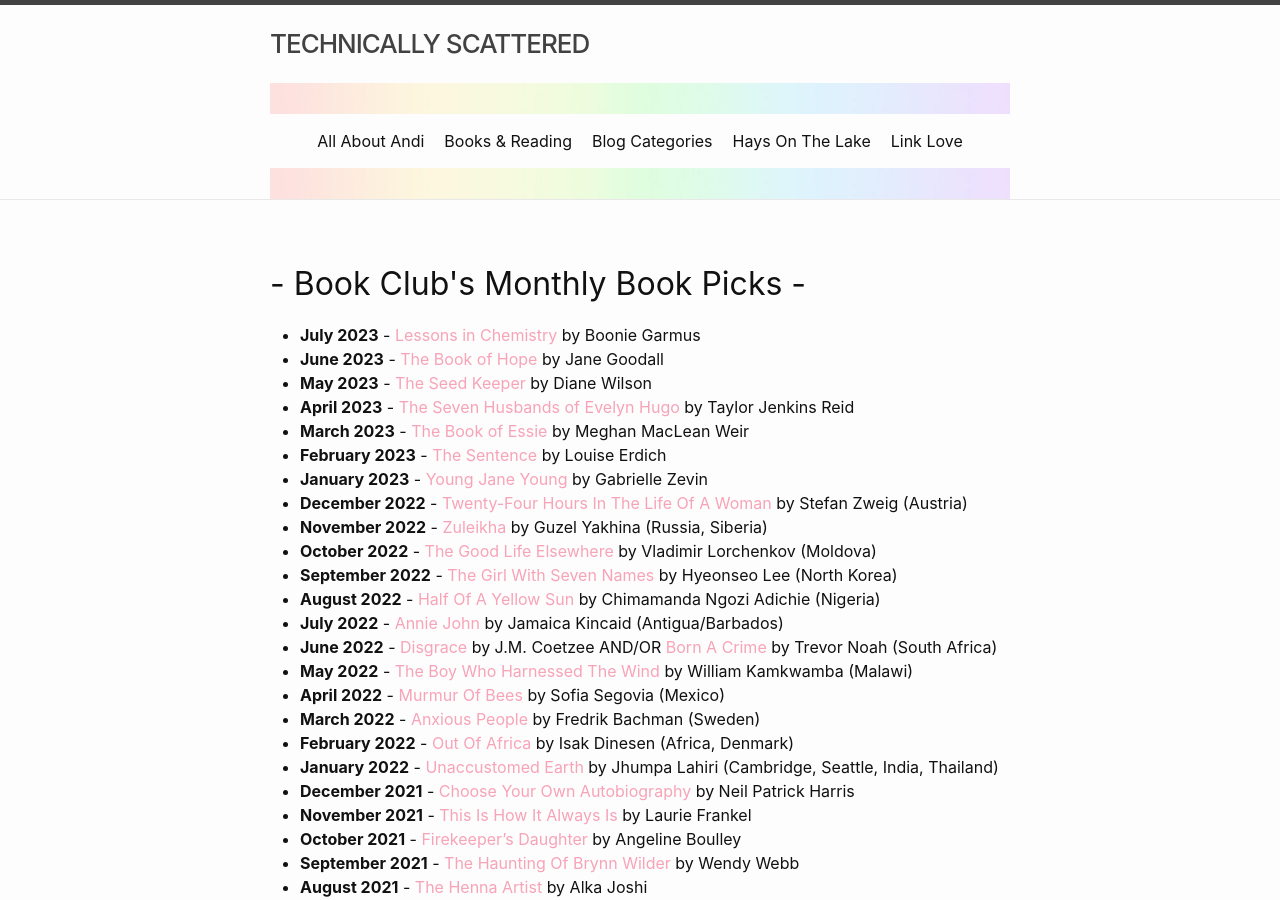
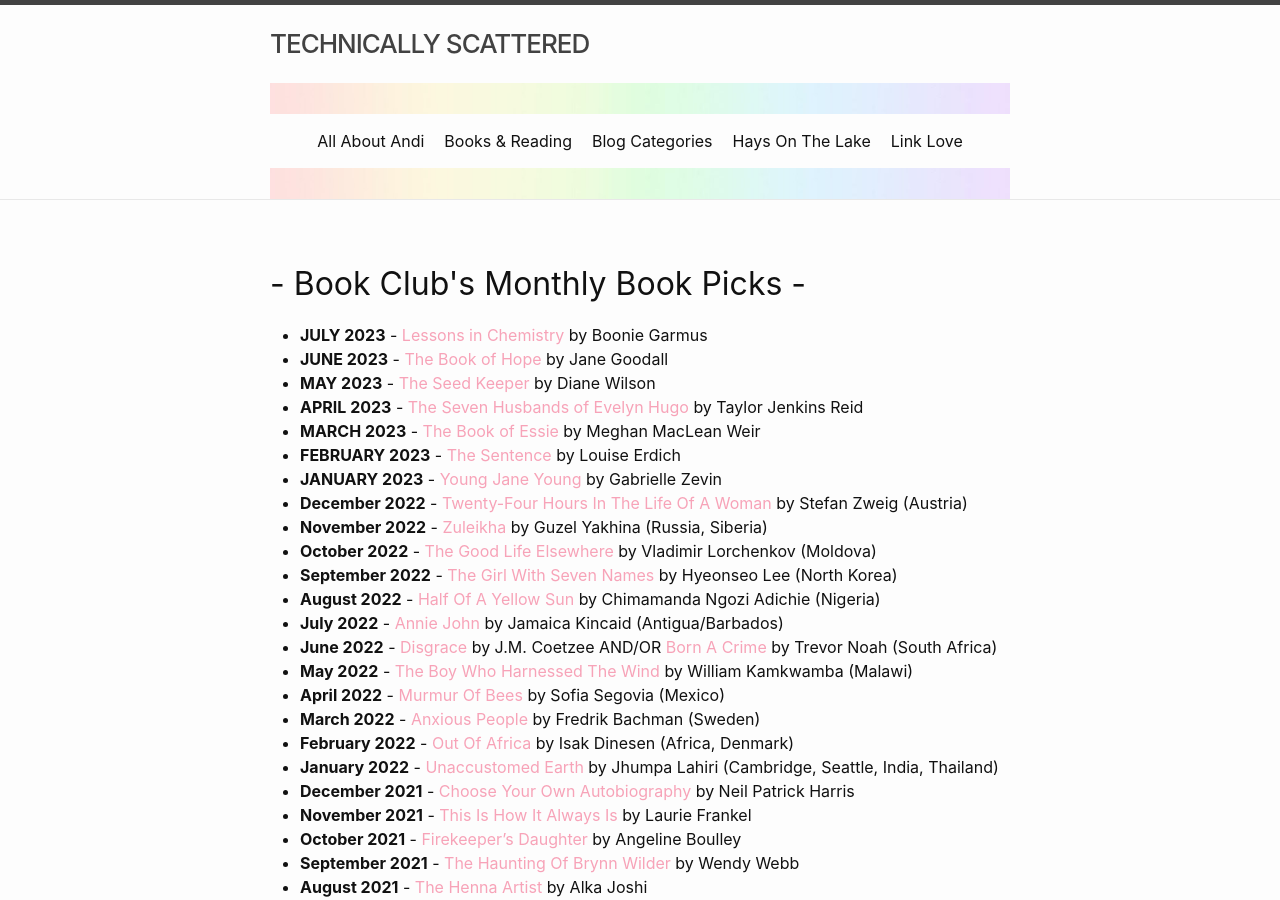
Before and after one commit to minihays/minihays.github.io, a Jekyll site: the page built from bookclub/booksread.markdown, in a window 1280 px wide and 900 px high. Built offline with Jekyll 4.4.1, drawn with Linux system fonts in a browser that asks for light colours.

Commit message:
Made some editing changes.

```diff
--- a/bookclub/booksread.markdown
+++ b/bookclub/booksread.markdown
@@ -5,13 +5,13 @@
 ---
 <h2>- Book Club's Monthly Book Picks -</h2>
 
-- **July 2023** - [Lessons in Chemistry](https://smile.amazon.com/Lessons-Chemistry-Garmus-Bonnie/dp/1804990922/ref=monarch_sidesheet) by Boonie Garmus
-- **June 2023** - [The Book of Hope](https://smile.amazon.com/Book-Hope-Goodall-Jane-Abram/dp/0241479460/ref=monarch_sidesheet) by Jane Goodall
-- **May 2023** - [The Seed Keeper](https://smile.amazon.com/Seed-Keeper-Novel-Diane-Wilson/dp/1571311378/ref=monarch_sidesheet) by Diane Wilson
-- **April 2023** - [The Seven Husbands of Evelyn Hugo](https://smile.amazon.com/Seven-Husbands-Evelyn-Hugo-Novel/dp/1501161938/ref=monarch_sidesheet) by Taylor Jenkins Reid
-- **March 2023** - [The Book of Essie](https://smile.amazon.com/Book-Essie-Meghan-MacLean-Weir/dp/0525436073/ref=monarch_sidesheet) by Meghan MacLean Weir
-- **February 2023** - [The Sentence](https://smile.amazon.com/Sentence-Novel-Louise-Erdrich/dp/0062671138/ref=monarch_sidesheet) by Louise Erdich
-- **January 2023** - [Young Jane Young](https://smile.amazon.com/Young-Jane-Novel-Gabrielle-Zevin/dp/1616208694/ref=monarch_sidesheet) by Gabrielle Zevin
+- **JULY 2023** - [Lessons in Chemistry](https://smile.amazon.com/Lessons-Chemistry-Garmus-Bonnie/dp/1804990922/ref=monarch_sidesheet) by Boonie Garmus
+- **JUNE 2023** - [The Book of Hope](https://smile.amazon.com/Book-Hope-Goodall-Jane-Abram/dp/0241479460/ref=monarch_sidesheet) by Jane Goodall
+- **MAY 2023** - [The Seed Keeper](https://smile.amazon.com/Seed-Keeper-Novel-Diane-Wilson/dp/1571311378/ref=monarch_sidesheet) by Diane Wilson
+- **APRIL 2023** - [The Seven Husbands of Evelyn Hugo](https://smile.amazon.com/Seven-Husbands-Evelyn-Hugo-Novel/dp/1501161938/ref=monarch_sidesheet) by Taylor Jenkins Reid
+- **MARCH 2023** - [The Book of Essie](https://smile.amazon.com/Book-Essie-Meghan-MacLean-Weir/dp/0525436073/ref=monarch_sidesheet) by Meghan MacLean Weir
+- **FEBRUARY 2023** - [The Sentence](https://smile.amazon.com/Sentence-Novel-Louise-Erdrich/dp/0062671138/ref=monarch_sidesheet) by Louise Erdich
+- **JANUARY 2023** - [Young Jane Young](https://smile.amazon.com/Young-Jane-Novel-Gabrielle-Zevin/dp/1616208694/ref=monarch_sidesheet) by Gabrielle Zevin
 - **December 2022** - [Twenty-Four Hours In The Life Of A Woman](https://www.amazon.com/Twenty-Four-Hours-Woman-Stefan-Zweig/dp/1782272151) by Stefan Zweig (Austria)
 - **November 2022** - [Zuleikha](https://www.amazon.com/Zuleikha-Guzel-Yakhina/dp/1786073498) by Guzel Yakhina (Russia, Siberia)
 - **October 2022** - [The Good Life Elsewhere](https://www.amazon.com/Good-Life-Elsewhere-Vladimir-Lorchenkov/dp/1939931010) by Vladimir Lorchenkov (Moldova)
```
